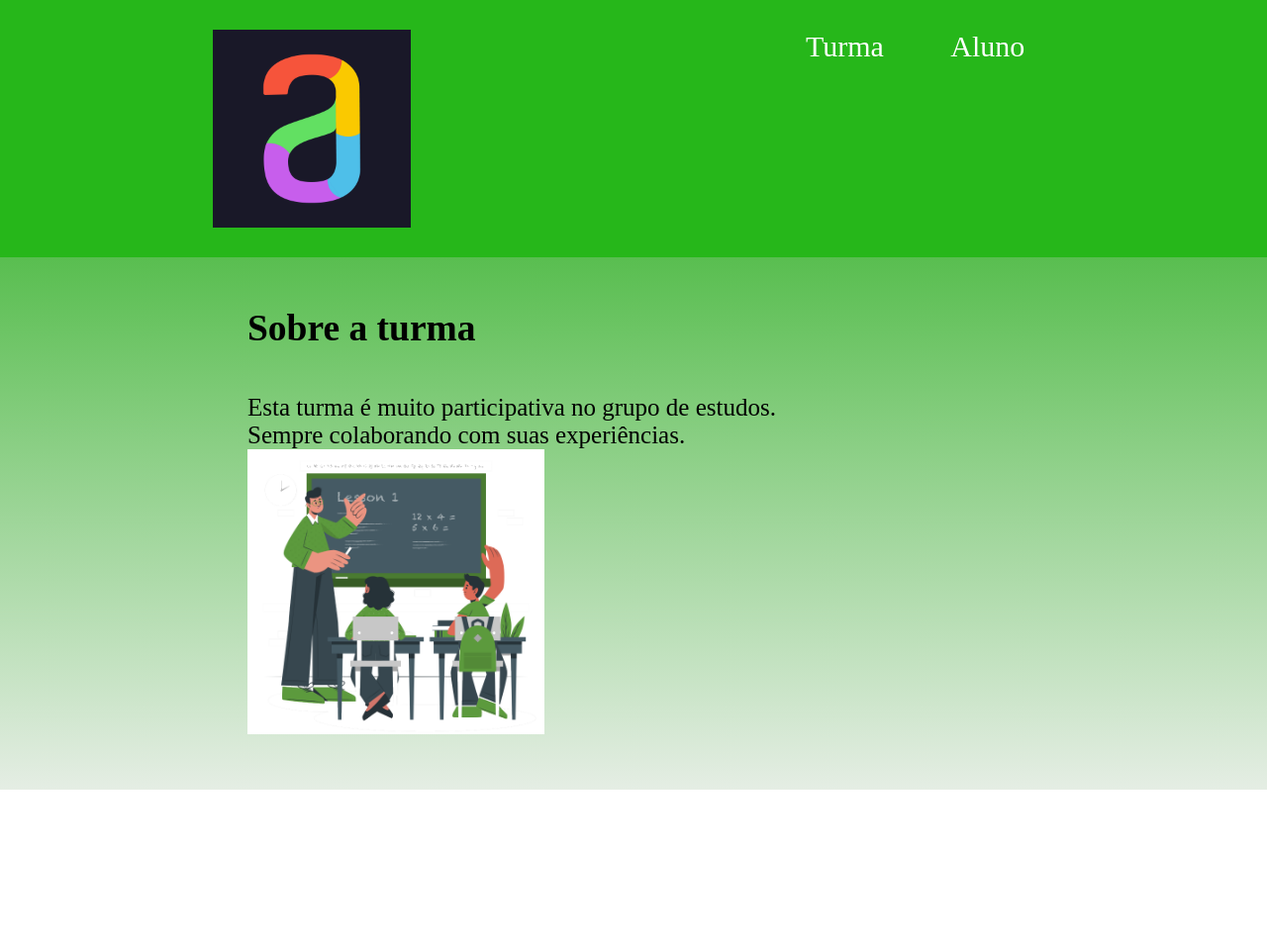
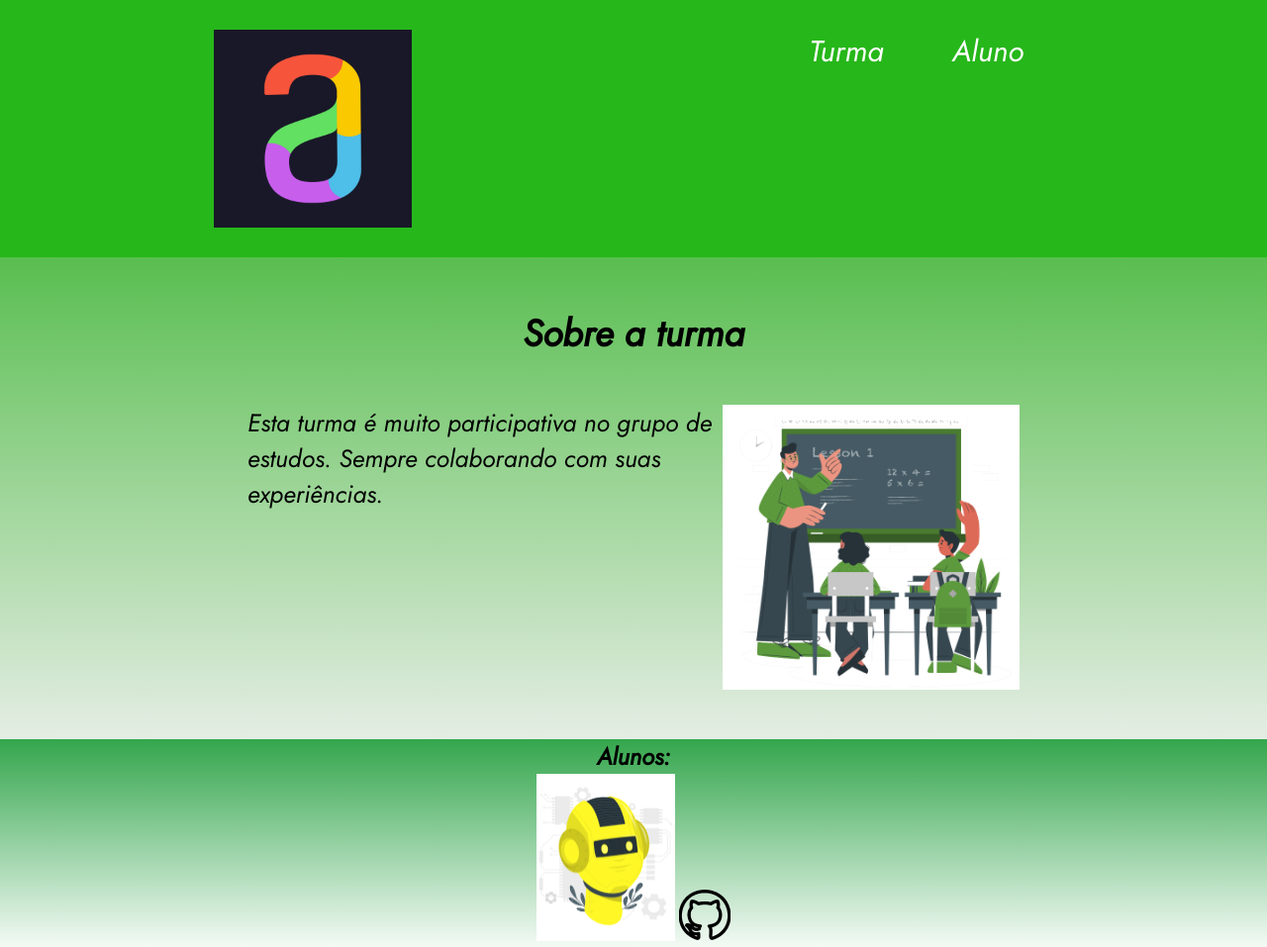
Before and after one commit to romulopena/turma-L-ge, a plain HTML site: page index.html in a window 1280 px wide. Shown: the whole page at 99% size. Before the commit the page ends 800 px from the top, so only its background shows below. Drawn offline with Linux system fonts and the light colour scheme.

Commit message:
seção estudante e fontes

```diff
--- a/index.html
+++ b/index.html
@@ -7,6 +7,9 @@
     <title>TURMA L</title>
     <link rel="stylesheet" href="style.css">
 
+    <link rel="preconnect" href="https://fonts.googleapis.com">
+    <link rel="preconnect" href="https://fonts.gstatic.com" crossorigin>
+    <link href="https://fonts.googleapis.com/css2?family=Jost:ital@1&display=swap" rel="stylesheet">
 </head>
 <body>
     <header class="cabecalho">
@@ -19,10 +22,19 @@
 
     <section class="turma">
         <h2 class="turma-titulo">Sobre a turma</h2>
-        <p class="turma-texto1">Esta turma é muito participativa no grupo de estudos. </p>
-        <p class="turma-texto2">Sempre colaborando com suas experiências.</p>
-        <img class="turma-imagem" src="imagem-sala.png" alt="Imagem da sala">
+        <div class="turma-div">
+            <p class="turma-texto">Esta turma é muito participativa no grupo de estudos.
+            Sempre colaborando com suas experiências.</p>
+            <img class="turma-imagem" src="imagem-sala.png" alt="Imagem da sala">
+        </div>
+    </section>
 
+    <section class="aluno">
+        <div class="aluno-div">
+            <h2 class="aluno-titulo">Alunos:</h2>
+            <img class="aluno-imagem"src="imagem-aluno.jpg" alt="foto do aluno">
+            <img class="aluno-icone"src="icone-git.png" alt="icone github">
+        </div>
     </section>
 
 </body>
--- a/style.css
+++ b/style.css
@@ -1,7 +1,14 @@
+/*SELETOR UNIVERSAL*/
 *{
     margin: 0;
     padding: 0;
 }
+/*CORPO DA PAGINA*/
+body{
+
+    font-family: 'Jost', sans-serif;
+}
+/*SEÇÃO CABEÇALHO*/
 .cabecalho{
     background-color:#26B71A ;
     color: white;
@@ -21,18 +28,40 @@
     display: inline-block;
     padding: 0px 30px;
 }
-
+/*SEÇÃO TURMA*/
 .turma{
     background-image: linear-gradient(#59BE50,#95b8923f);
     font-size: 25px;
     padding: 50px 250px;
 
+
 }
 .turma-titulo{
     padding-bottom: 45px;
+    text-align: center;
+}
+
+.turma-div{
+    display: flex;
+    justify-content: center;
 }
 .turma-imagem{
     width: 300px;
 
+}
+/*SEÇÃO ALUNO*/
+.aluno{
+    background-image: linear-gradient(#34A64D,#34a64d0e);
+}
+.aluno-div{
+    text-align: center;
+}
 
+.aluno-imagem{
+    width: 140px;
+    height: 169px;
 }
+.aluno-icone{
+    width: 52px;
+    height: 53px;
+}
```
Also changed, not shown: icone-git.png (added), imagem-aluno.jpg (added).
